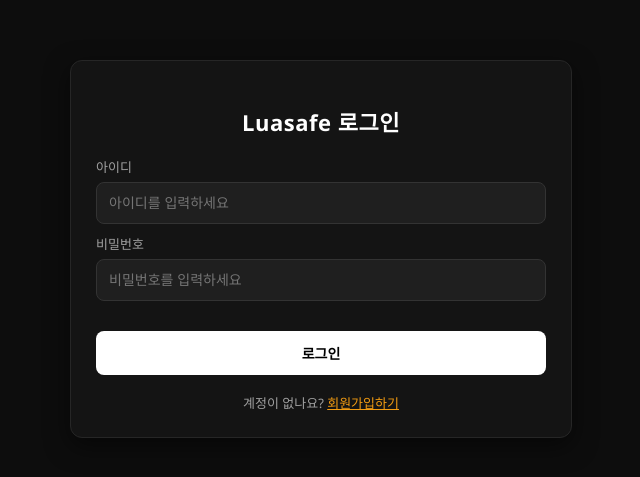
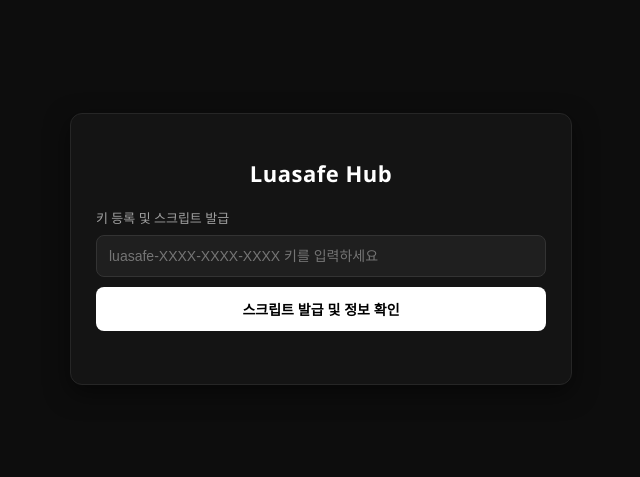
Before and after one commit to luasafedeveloper/luasafe-backend, a plain HTML site: page templates/user/index.html in a window 1280 px wide. Shown: the part 171-648 px from the top of the page, without its empty margins (319-959 px from the left). Drawn offline with Linux system fonts and the light colour scheme.

Commit message:
Update index.html

```diff
--- a/templates/user/index.html
+++ b/templates/user/index.html
@@ -3,7 +3,7 @@
 <head>
     <meta charset="UTF-8">
     <meta name="viewport" content="width=device-width, initial-scale=1.0">
-    <title>Luasafe - Login & Hub</title>
+    <title>Luasafe - Key & Script Hub</title>
     <style>
         body {
             background-color: #0d0d0d;
@@ -38,7 +38,7 @@
             display: block;
             font-size: 13px;
             color: #a0a0a0;
-            margin-bottom: 6px;
+            margin-bottom: 8px;
         }
         input, select {
             width: 100%;
@@ -68,21 +68,8 @@
         }
         .btn-primary { background-color: #ffffff; color: #000000; }
         .btn-primary:hover { background-color: #dcdcdc; }
-        .btn-success { background-color: #27ae60; color: #ffffff; }
-        .btn-success:hover { background-color: #219653; }
         .btn-warning { background-color: #f39c12; color: #000000; }
         .btn-warning:hover { background-color: #e67e22; }
-        .link-text {
-            text-align: center;
-            font-size: 13px;
-            color: #a0a0a0;
-            cursor: pointer;
-            margin-top: 10px;
-        }
-        .link-text span {
-            color: #f39c12;
-            text-decoration: underline;
-        }
         pre {
             background-color: #0a0a0a;
             border: 1px solid #222;
@@ -107,34 +94,24 @@
 <body>
 
 <div class="container">
-    <h2 id="formTitle">Luasafe 로그인</h2>
+    <h2>Luasafe Hub</h2>
 
-    <!-- 로그인 및 회원가입 입력 섹션 -->
-    <div id="authSection">
+    <!-- 키 입력 및 스크립트 발급 섹션 -->
     <div class="section">
-            <label>아이디</label>
-            <input type="text" id="usernameInput" placeholder="아이디를 입력하세요">
-            <label>비밀번호</label>
-            <input type="password" id="passwordInput" placeholder="비밀번호를 입력하세요">
-        </div>
-        <button id="authBtn" class="btn-primary" onclick="handleAuth()">로그인</button>
-        <div class="link-text" id="toggleLink" onclick="toggleMode()">계정이 없나요? <span>회원가입하기</span></div>
+        <label>키 등록 및 스크립트 발급</label>
+        <input type="text" id="keyInput" placeholder="luasafe-XXXX-XXXX-XXXX 키를 입력하세요">
+        <button class="btn-primary" onclick="lookupKey()">스크립트 발급 및 정보 확인</button>
     </div>
 
-    <!-- 로그인 성공 후 허브 창 -->
-    <div id="hubSection" style="display:none;">
-        <div class="section">
-            <label>발급된 내 키</label>
-            <input type="text" id="keyInput" readonly style="color: #f39c12; font-weight: bold;">
-        </div>
-
-        <div class="section">
+    <!-- 로더 출력 영역 -->
+    <div class="section" id="loaderSection" style="display:none;">
         <label>생성된 로더 코드 (복사해서 사용)</label>
         <pre id="loaderOutput"></pre>
         <button class="btn-primary" onclick="copyLoader()">로더 코드 복사하기</button>
     </div>
 
-        <div class="info-box" id="infoBox">
+    <!-- 키 상세 정보 및 관리 영역 -->
+    <div class="info-box" id="infoBox" style="display:none;">
         <div><strong>상태:</strong> <span id="statusText">-</span></div>
         <div><strong>등급:</strong> <span id="tierText">-</span></div>
         <div><strong>만료 시간:</strong> <span id="expiryText">-</span></div>
@@ -146,73 +123,19 @@
         </div>
         <button class="btn-warning" onclick="resetHwid()" style="margin-top: 10px;">HWID 초기화 및 스크립트 변경 (3일 쿨타임)</button>
     </div>
-
-        <button class="btn-primary" onclick="location.reload()" style="margin-top: 15px; background-color: #333; color: #fff;">로그아웃</button>
-    </div>
 </div>
 
 <script>
-    let isSignupMode = false;
     let currentKey = "";
 
-    function toggleMode() {
-        isSignupMode = !isSignupMode;
-        if (isSignupMode) {
-            document.getElementById('formTitle').innerText = "Luasafe 회원가입";
-            document.getElementById('authBtn').innerText = "회원가입 하기";
-            document.getElementById('authBtn').className = "btn-success";
-            document.getElementById('toggleLink').innerHTML = "이미 계정이 있으신가요? <span>로그인하기</span>";
-        } else {
-            document.getElementById('formTitle').innerText = "Luasafe 로그인";
-            document.getElementById('authBtn').innerText = "로그인";
-            document.getElementById('authBtn').className = "btn-primary";
-            document.getElementById('toggleLink').innerHTML = "계정이 없나요? <span>회원가입하기</span>";
-        }
-    }
-
-    async function handleAuth() {
-        let username = document.getElementById('usernameInput').value.trim();
-        let password = document.getElementById('passwordInput').value.trim();
-
-        if (!username || !password) {
-            alert("아이디와 비밀번호를 모두 입력해주세요.");
+    async function lookupKey() {
+        let key = document.getElementById('keyInput').value.trim();
+        if (!key) {
+            alert("키를 입력해주세요!");
             return;
         }
+        currentKey = key;
 
-        let endpoint = isSignupMode ? '/api/user/signup' : '/api/user/login';
-
-        try {
-            let res = await fetch(endpoint, {
-                method: 'POST',
-                headers: { 'Content-Type': 'application/json' },
-                body: JSON.stringify({ username: username, password: password })
-            });
-            let data = await res.json();
-
-            if (data.success) {
-                if (isSignupMode) {
-                    alert(data.message); // "회원가입이 완료되었습니다!"
-                    toggleMode(); // 로그인 화면으로 전환
-                } else {
-                    alert("로그인 성공!");
-                    currentKey = data.key;
-                    document.getElementById('keyInput').value = currentKey;
-
-                    document.getElementById('authSection').style.display = 'none';
-                    document.getElementById('formTitle').innerText = "Luasafe Key & Script Hub";
-                    document.getElementById('hubSection').style.display = 'block';
-
-                    lookupKey(currentKey);
-                }
-            } else {
-                alert(data.message); // "이미 존재하는 아이디입니다." 등
-            }
-        } catch (e) {
-            alert("서버 통신 오류가 발생했습니다.");
-        }
-    }
-
-    async function lookupKey(key) {
         try {
             let res = await fetch('/api/user/lookup', {
                 method: 'POST',
@@ -226,14 +149,21 @@
                 document.getElementById('tierText').innerText = data.tier;
                 document.getElementById('expiryText').innerText = data.expiry;
                 document.getElementById('hwidText').innerText = data.hwid;
+                document.getElementById('infoBox').style.display = 'block';
 
+                // 확실하게 작동하는 파라미터 포함 로더 형식
                 let workingLoader = `scriptkey = "${data.key}"\n\nloadstring(game:HttpGet("https://luasafe-backend.onrender.com/loader.lua?key=" .. scriptkey .. "&hwid=" .. tostring(game:GetService("RbxAnalyticsService"):GetClientId())))()`;
 
                 document.getElementById('loaderOutput').innerText = workingLoader;
+                document.getElementById('loaderSection').style.display = 'block';
 
                 loadUserScripts(data.script_name);
+            } else {
+                alert(data.message);
             }
-        } catch (e) {}
+        } catch (e) {
+            alert("조회 중 오류가 발생했습니다.");
+        }
     }
 
     async function loadUserScripts(selectedName) {
@@ -264,7 +194,7 @@
             });
             let data = await res.json();
             alert(data.message);
-            if (data.success) lookupKey(currentKey);
+            if (data.success) lookupKey();
         } catch (e) {
             alert("통신 오류");
         }
```
Lines whose indentation alone changed are shown as unchanged.
